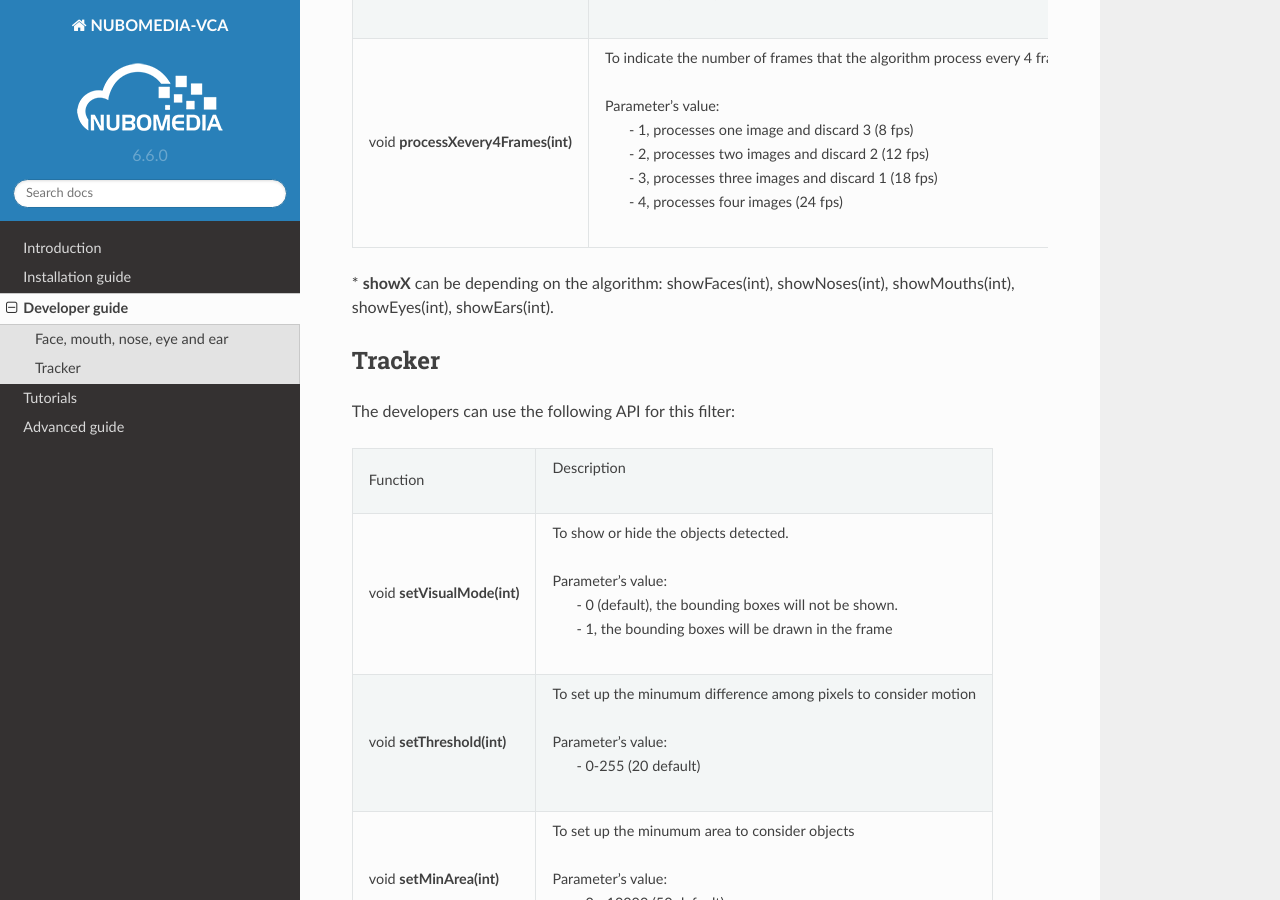
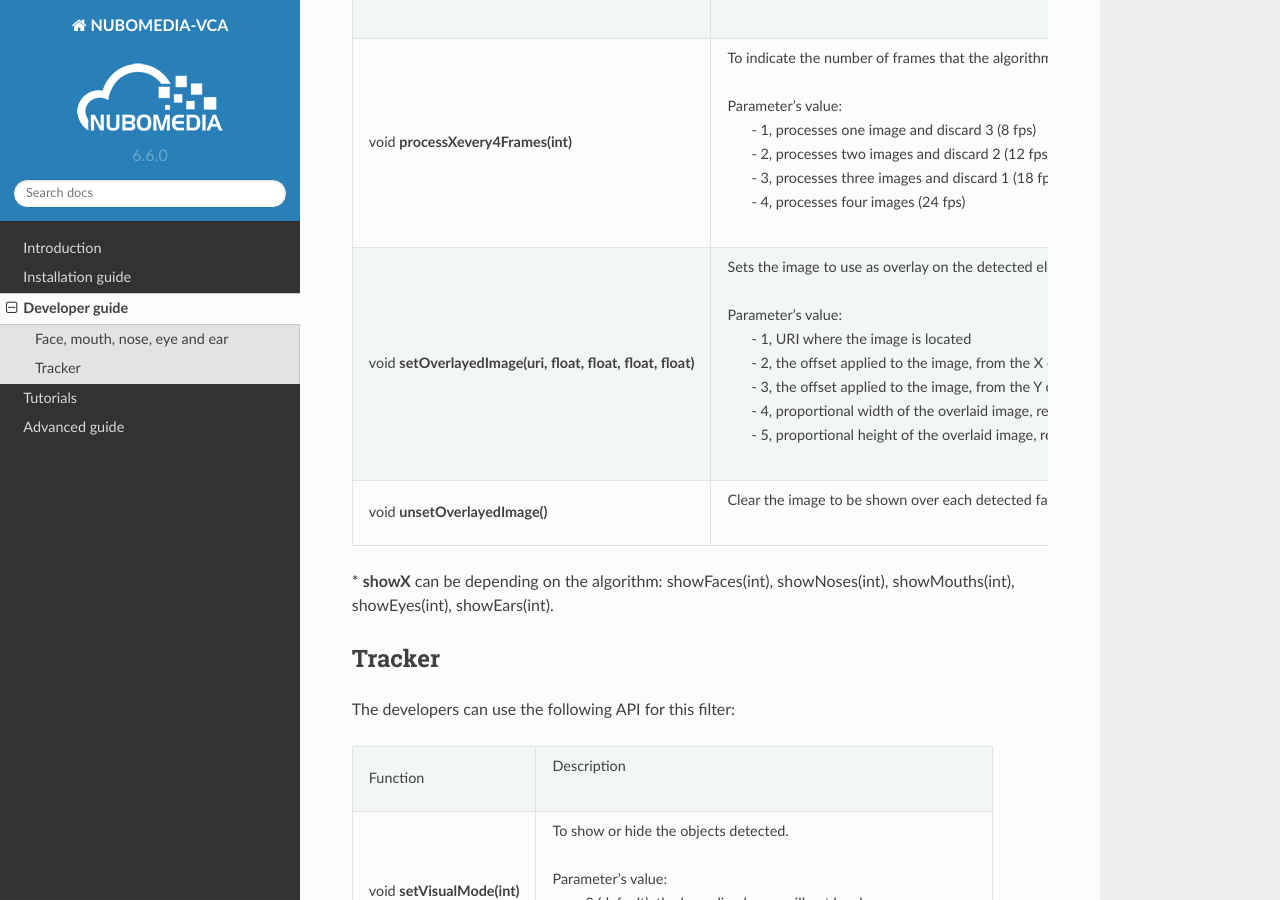
Before and after one commit to VictorHidalgoVT/DOC-NUBOMEDIA-VCA, a Sphinx documentation site: the page built from source/developer_guide.rst, in a window 1280 px wide and 900 px high, scrolled down 3279 px. Built offline with Sphinx 7.4.7 and the Read the Docs theme 2.0.0, drawn with Linux system fonts in a browser that asks for light colours.

Commit message:
Update API table (include setOverlayedImage and unsetOverlayedImage)

```diff
--- a/source/developer_guide.rst
+++ b/source/developer_guide.rst
@@ -132,49 +132,64 @@ received as an input.
 The developers can use the following API for this filter:
 
 
-=================================== ===========================================================
- Function                           | Description
------------------------------------ -----------------------------------------------------------
-void **showX(int)** *               | To show or hide the bounding boxes of the detected faces,
-                                      mouths, ears, noses,
-				    | and eyes within the image.
-                                    |
-                                    | Parameter’s value:
-				    |  - 0 (default), the bounding boxes will not be shown.
-				    |  - 1, the bounding boxes will be drawn in the frame
------------------------------------ -----------------------------------------------------------
-void **detectByEvent(int)**         | To indicate to the algorithm if it must process all the
-                                      images or only when
-			            | it receives a specific event such as motion detection.
-			            |
-			            | Parameter’s value:
-			            |  - 0 (default) , process all the frames;
-			            |  - 1 , process a frame when it receives a specific event
------------------------------------ -----------------------------------------------------------
-void **sendMetaData(int)**          | To send the bounding boxes of the faces, mouths, eyes
-                                      noses and ears detected to
-				    | another ME as a metadata.
-			            |
-			            | Parameter’s value:
-			            |  - 0 (default) , metadata are not sent
-			            |  - 1 , metadata are sent
------------------------------------ -----------------------------------------------------------
-void **widthToProcess(int)**        | To indicate the width of the image that the algorithm is
-                                      going to process to
-                                    | another ME as a metadata.
-			            |
-			            | Parameter’s value:
-			            |  - 160 (default), 240, 320, 640
------------------------------------ -----------------------------------------------------------
-void **processXevery4Frames(int)**  | To indicate the number of frames that the algorithm process
-                                      every 4 frames.
-			            |
-			            | Parameter’s value:
-			            |  - 1, processes one image and discard 3 (8 fps)
-				    |  - 2, processes two images and discard 2 (12 fps)
-				    |  - 3, processes three images and discard 1 (18 fps)
-				    |  - 4, processes four images  (24 fps)
-=================================== ===========================================================
+=============================================================== ===========================================================
+ Function                                                       | Description
+--------------------------------------------------------------- -----------------------------------------------------------
+void **showX(int)**                                             | To show or hide the bounding boxes of the detected faces,
+                                                                  mouths, ears, noses,
+                                                                | and eyes within the image.
+                                                                |
+                                                                | Parameter’s value:
+                                                                |  - 0 (default), the bounding boxes will not be shown.
+                                                                |  - 1, the bounding boxes will be drawn in the frame
+--------------------------------------------------------------- -----------------------------------------------------------
+void **detectByEvent(int)**                                     | To indicate to the algorithm if it must process all the
+                                                                  images or only when
+                                                                | it receives a specific event such as motion detection.
+                                                                |
+                                                                | Parameter’s value:
+                                                                |  - 0 (default) , process all the frames;
+                                                                |  - 1 , process a frame when it receives a specific event
+--------------------------------------------------------------- -----------------------------------------------------------
+void **sendMetaData(int)**                                      | To send the bounding boxes of the faces, mouths, eyes
+                                                                  noses and ears detected to
+                                                                | another ME as a metadata.
+                                                                |
+                                                                | Parameter’s value:
+                                                                |  - 0 (default) , metadata are not sent
+                                                                |  - 1 , metadata are sent
+--------------------------------------------------------------- -----------------------------------------------------------
+void **widthToProcess(int)**                                    | To indicate the width of the image that the algorithm is
+                                                                  going to process to
+                                                                | another ME as a metadata.
+                                                                |
+                                                                | Parameter’s value:
+                                                                |  - 160 (default), 240, 320, 640
+--------------------------------------------------------------- -----------------------------------------------------------
+void **processXevery4Frames(int)**                              | To indicate the number of frames that the algorithm process
+                                                                  every 4 frames.
+                                                                |
+                                                                | Parameter’s value:
+                                                                |  - 1, processes one image and discard 3 (8 fps)
+                                                                |  - 2, processes two images and discard 2 (12 fps)
+                                                                |  - 3, processes three images and discard 1 (18 fps)
+                                                                |  - 4, processes four images  (24 fps)
+--------------------------------------------------------------- -----------------------------------------------------------
+void **setOverlayedImage(uri, float, float, float, float)**     | Sets the image to use as overlay on the detected element.
+                                                                |
+                                                                | Parameter’s value:
+                                                                |  - 1, URI where the image is located
+                                                                |  - 2, the offset applied to the image, from the X
+                                                                     coordinate of the detected element upper right corner
+                                                                |  - 3, the offset applied to the image, from the Y
+                                                                     coordinate of the detected element upper right corner
+                                                                |  - 4, proportional width of the overlaid image, relative
+                                                                     to the width of the detected element.
+                                                                |  - 5, proportional height of the overlaid image, relative
+                                                                     to the height of the detected element
+--------------------------------------------------------------- -----------------------------------------------------------
+void **unsetOverlayedImage()**                                  | Clear the image to be shown over each detected face.
+=============================================================== ===========================================================
 
 \* **showX** can be depending on the algorithm: showFaces(int), showNoses(int), showMouths(int), showEyes(int), showEars(int).
 
@@ -187,29 +202,29 @@ The developers can use the following API for this filter:
  Function                           | Description
 ----------------------------------- -----------------------------------------------------------
 void **setVisualMode(int)**         | To show or hide the objects detected.
-			            |
-			            | Parameter’s value:
+                                    |
+                                    | Parameter’s value:
                                     |  - 0 (default), the bounding boxes will not be shown.
-			            |  - 1, the bounding boxes will be drawn in the frame
+                                    |  - 1, the bounding boxes will be drawn in the frame
 ----------------------------------- -----------------------------------------------------------
 void **setThreshold(int)**          | To set up the minumum difference among pixels to
                                        consider motion
-			            |
-			            | Parameter’s value:
-			            |  - 0-255 (20 default)
+                                    |
+                                    | Parameter’s value:
+                                    |  - 0-255 (20 default)
 ----------------------------------- -----------------------------------------------------------
 void **setMinArea(int)**            | To set up the minumum area to consider objects
-			            |
-			            | Parameter’s value:
-			            |  - 0 - 10000 (50 default)
+                                    |
+                                    | Parameter’s value:
+                                    |  - 0 - 10000 (50 default)
 ----------------------------------- -----------------------------------------------------------
 void **setMaxArea(int)**            | To set up the maximum area to consider objects
-			            |
-			            | Parameter’s value:
-			            |  - 0 - 300000 (30000 default)
+                                    |
+                                    | Parameter’s value:
+                                    |  - 0 - 300000 (30000 default)
 ----------------------------------- -----------------------------------------------------------
 void **setDistance(int)**           | To set up the distance among object to merge them
-			            |
-			            | Parameter’s value:
-			            |  - 0 - 2000 (35 Default)
+                                    |
+                                    | Parameter’s value:
+                                    |  - 0 - 2000 (35 Default)
 =================================== ===========================================================
```
